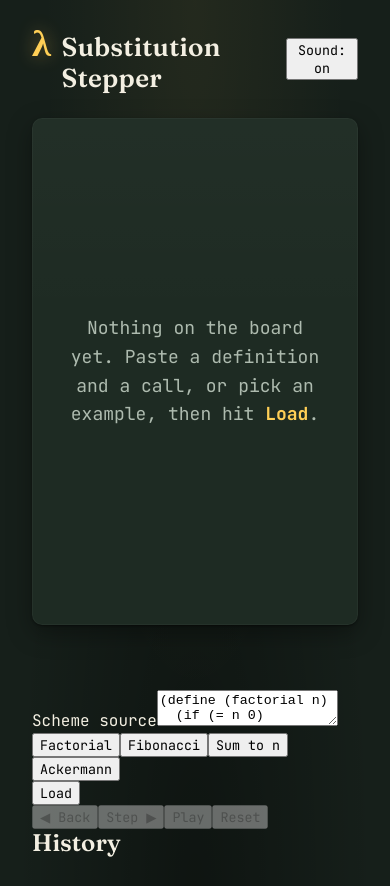
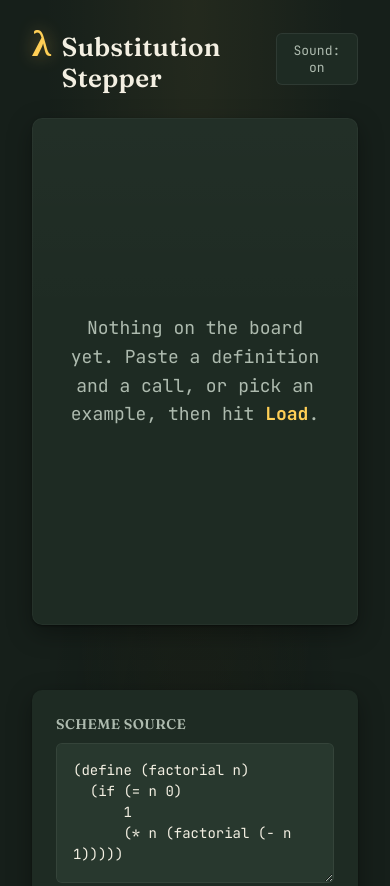
Before and after one commit to ctkrug/substitution-stepper, a website built with Vite: page index.html in a window 390 px wide. Shown: the top 886 px of the page. Built offline with nearby package versions, Linux system fonts and the light colour scheme.

Commit message:
style(ui): theme the editor, buttons, and control panel
Every control gets themed hover/focus-visible/active/disabled states —
no naked native textarea or buttons. Touch targets are >=44px per the
design standard's mobile requirement.

```diff
--- a/src/style.css
+++ b/src/style.css
@@ -218,3 +218,164 @@ body {
   font-size: 14px;
   min-height: 1.2em;
 }
+
+.control-pane {
+  display: flex;
+  flex-direction: column;
+  gap: var(--space-3);
+}
+
+.panel {
+  background: var(--surface-1);
+  border-radius: var(--radius);
+  padding: var(--space-3);
+  box-shadow: 0 1px 2px rgba(0, 0, 0, 0.4), 0 8px 24px rgba(0, 0, 0, 0.35);
+}
+
+.panel-label {
+  display: block;
+  font-family: var(--font-display);
+  font-size: 14px;
+  font-weight: 600;
+  letter-spacing: 0.03em;
+  text-transform: uppercase;
+  color: var(--text-muted);
+  margin-bottom: var(--space-1);
+}
+
+.source-input {
+  width: 100%;
+  min-height: 140px;
+  resize: vertical;
+  background: var(--surface-2);
+  color: var(--text);
+  border: 1px solid rgba(255, 255, 255, 0.06);
+  border-radius: var(--radius-sm);
+  padding: var(--space-2);
+  font-family: var(--font-ui);
+  font-size: 14px;
+  line-height: 1.5;
+  transition: border-color 160ms ease-out, box-shadow 160ms ease-out;
+}
+
+.source-input:hover {
+  border-color: rgba(255, 207, 86, 0.35);
+}
+
+.source-input:focus-visible {
+  outline: none;
+  border-color: var(--accent);
+  box-shadow: 0 0 0 3px rgba(255, 207, 86, 0.2);
+}
+
+.examples-row {
+  display: flex;
+  flex-wrap: wrap;
+  gap: var(--space-1);
+  margin: var(--space-2) 0;
+}
+
+.btn {
+  font-family: var(--font-ui);
+  font-weight: 500;
+  font-size: 14px;
+  color: var(--text);
+  background: var(--surface-2);
+  border: 1px solid rgba(255, 255, 255, 0.07);
+  border-radius: var(--radius-sm);
+  padding: 10px 16px;
+  min-height: 44px;
+  cursor: pointer;
+  transition: transform 120ms ease-out, background-color 160ms ease-out, border-color 160ms ease-out, box-shadow 160ms ease-out;
+}
+
+.btn:hover:not(:disabled) {
+  border-color: rgba(255, 207, 86, 0.4);
+  background: #2f4136;
+}
+
+.btn:active:not(:disabled) {
+  transform: translateY(1px) scale(0.98);
+}
+
+.btn:focus-visible {
+  outline: none;
+  box-shadow: 0 0 0 3px rgba(255, 207, 86, 0.35);
+}
+
+.btn:disabled {
+  opacity: 0.4;
+  cursor: not-allowed;
+}
+
+.btn--primary {
+  width: 100%;
+  background: var(--accent);
+  color: #1a1408;
+  border-color: transparent;
+  font-weight: 700;
+}
+
+.btn--primary:hover:not(:disabled) {
+  background: #ffd873;
+  border-color: transparent;
+}
+
+.btn--chip {
+  font-size: 13px;
+  padding: 8px 12px;
+  min-height: 36px;
+  border-radius: 999px;
+  background: var(--surface-1);
+}
+
+.btn--chip:hover:not(:disabled) {
+  color: var(--accent);
+}
+
+.controls-block {
+  display: flex;
+  gap: var(--space-1);
+  flex-wrap: wrap;
+}
+
+.controls-block .btn {
+  flex: 1;
+  min-width: 80px;
+}
+
+.btn--accent {
+  border-color: var(--accent);
+  color: var(--accent);
+}
+
+.btn--accent:hover:not(:disabled) {
+  background: rgba(255, 207, 86, 0.12);
+}
+
+.icon-btn {
+  background: var(--surface-1);
+  border: 1px solid rgba(255, 255, 255, 0.07);
+  border-radius: var(--radius-sm);
+  color: var(--text-muted);
+  font-family: var(--font-ui);
+  font-size: 13px;
+  padding: 8px 14px;
+  min-height: 44px;
+  cursor: pointer;
+  transition: color 160ms ease-out, border-color 160ms ease-out;
+}
+
+.icon-btn:hover {
+  color: var(--accent);
+  border-color: rgba(255, 207, 86, 0.4);
+}
+
+.icon-btn:focus-visible {
+  outline: none;
+  box-shadow: 0 0 0 3px rgba(255, 207, 86, 0.35);
+}
+
+.icon-btn[aria-pressed="true"] {
+  color: var(--accent-support);
+}
```
